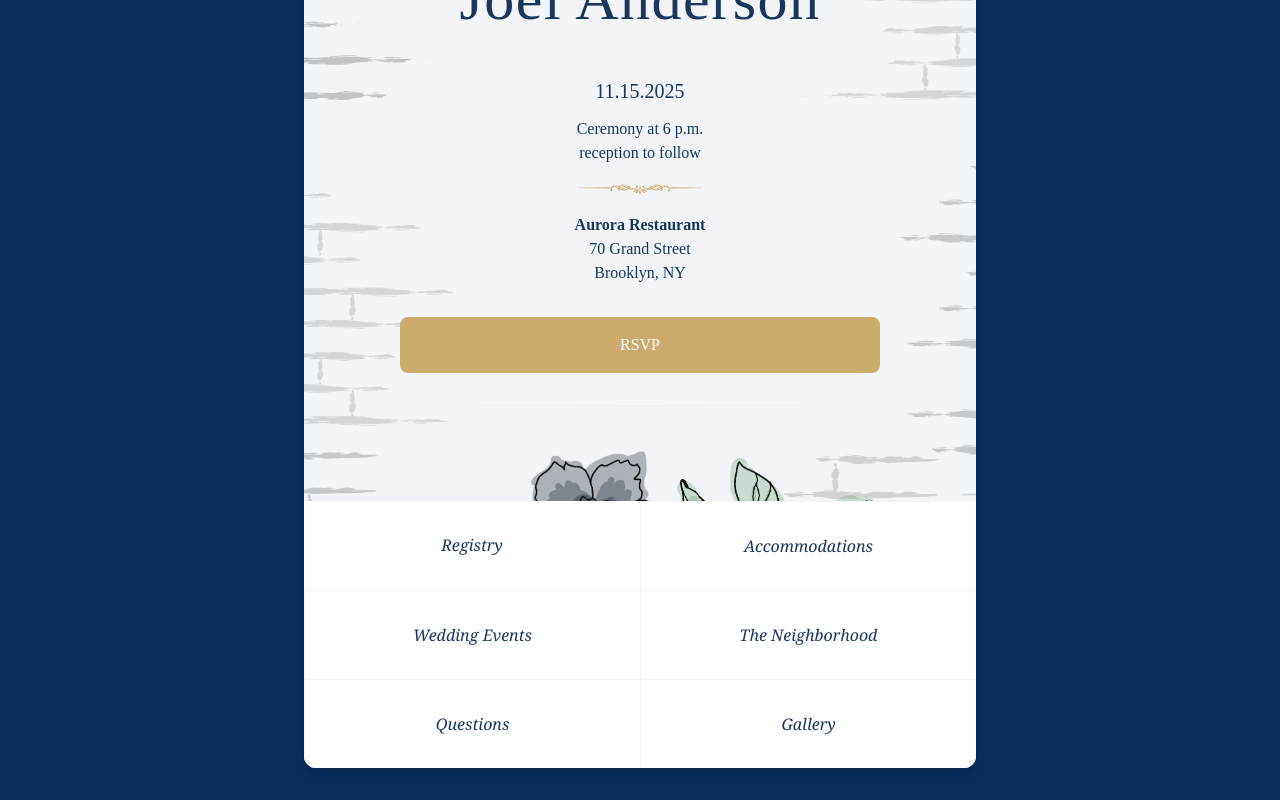
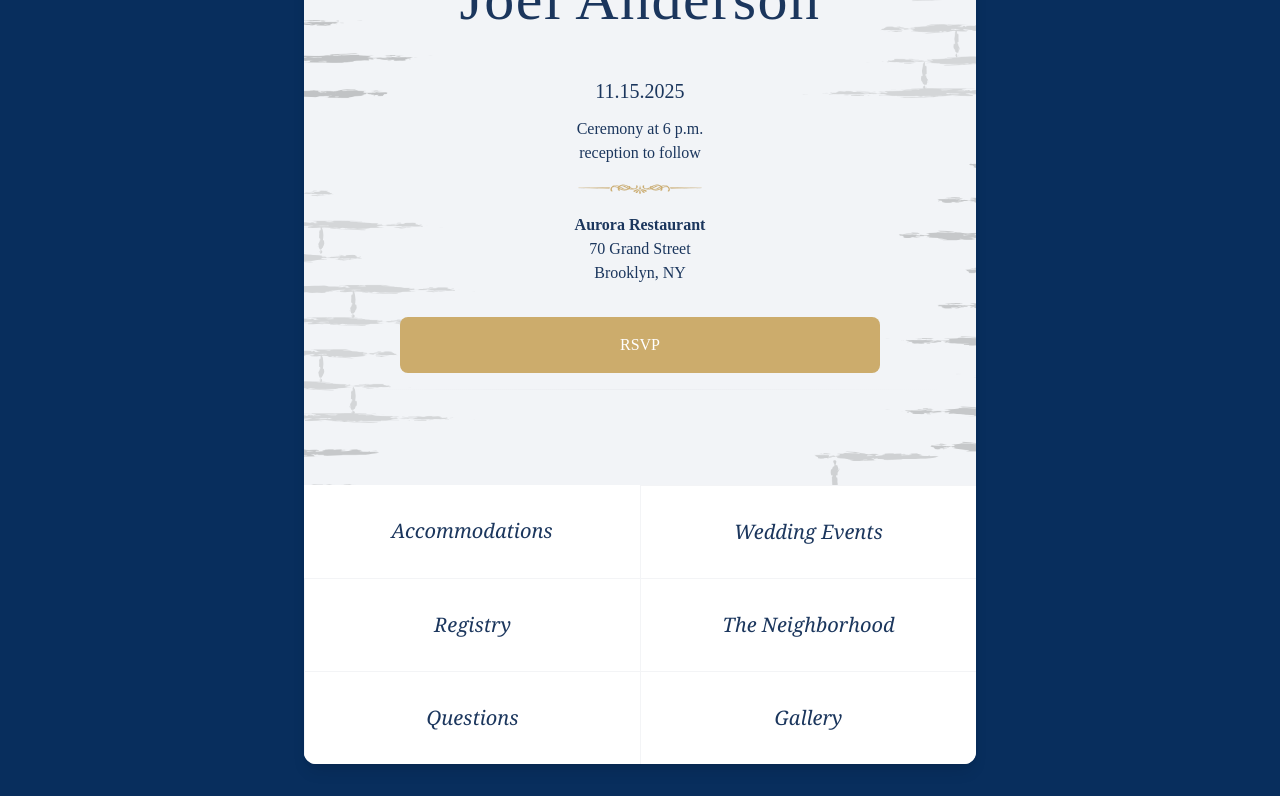
Before and after one commit to JoelBryceAnderson/elaineandjoel, a React (Create React App) app: page / in a window 1280 px wide. Shown: the part 523-1323 px from the top of the page. Built offline with nearby package versions, Linux system fonts and the light colour scheme; no server answers; the HTML template or start-up script is replaced by a standard one; a web font is replaced by a local one.

Commit message:
remove bottom flowers, rearrange nav

```diff
--- a/src/pages/HomePage.tsx
+++ b/src/pages/HomePage.tsx
@@ -41,16 +41,6 @@ const HomePage: React.FC = () => {
               marginTop: '-64px'  // Use marginTop in pixels for precise control
             }}
           />
-
-          <div
-            className="absolute bottom-0 left-0 right-0 h-80 bg-contain bg-no-repeat bg-center"
-            style={{
-              backgroundImage: 'url(/images/flowers_bottom.png)',
-              zIndex: 0,
-              marginTop: '-64px'  // Use marginTop in pixels for precise control
-            }}
-          />
-
         </div>
 
         {/* Main content wrapper with relative positioning */}
@@ -106,19 +96,10 @@ const HomePage: React.FC = () => {
           </div>
 
           {/* Updated Navigation section - extended to bottom edge */}
-          <div className="relative mt-16 pt-8">
+          <div className="relative pt-8">
             <div className="absolute inset-x-0 -top-8 h-px bg-gradient-to-r from-transparent via-gray-200 to-transparent opacity-50"/>
             <nav className="pt-8 -mx-8 -mb-24">
-              <div className="grid grid-cols-2 divide-x divide-y divide-gray-100 overflow-hidden rounded-b-xl">
-                <Link
-                  to="/gifts"
-                  className="group bg-white hover:bg-[#FDF9F3] transition-all py-8"
-                >
-                  <p className="font-serif italic text-center text-[#1B365D] group-hover:text-[#ccac6c] transition-colors">
-                    Registry
-                  </p>
-                </Link>
-
+              <div className="grid grid-cols-2 divide-x divide-y divide-gray-100 overflow-hidden rounded-b-xl text-xl">
                 <Link
                   to="/hotels"
                   className="group bg-white hover:bg-[#FDF9F3] transition-all py-8"
@@ -134,6 +115,15 @@ const HomePage: React.FC = () => {
                 >
                   <p className="font-serif italic text-center text-[#1B365D] group-hover:text-[#ccac6c] transition-colors">
                     Wedding Events
+                  </p>
+                </Link>
+
+                <Link
+                  to="/gifts"
+                  className="group bg-white hover:bg-[#FDF9F3] transition-all py-8"
+                >
+                  <p className="font-serif italic text-center text-[#1B365D] group-hover:text-[#ccac6c] transition-colors">
+                    Registry
                   </p>
                 </Link>
 
```
Also changed, not shown: public/images/brick.png.
